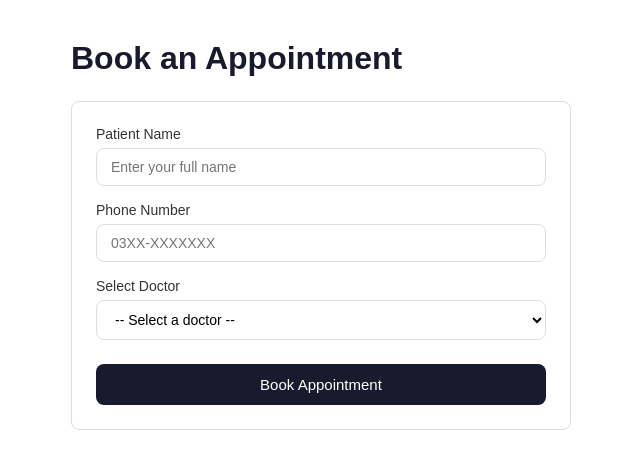
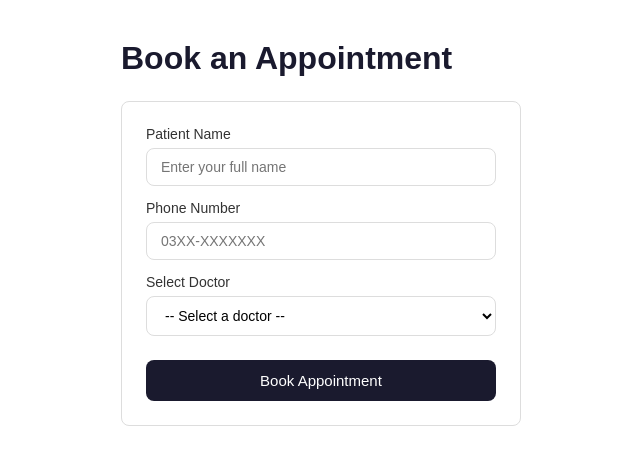
Before and after one commit to umairkhan152024/mern-journey-Practice, a React (Vite) app in the folder doctor-booking/: page / in a window 1280 px wide. Shown: the top 468 px of the page, without its empty margins (319-959 px from the left). Built offline with nearby package versions, Linux system fonts and the light colour scheme.

Commit message:
Chapter 2: Forms complete - controlled inputs, onSubmit, dropdown, reset

```diff
--- a/doctor-booking/src/App.jsx
+++ b/doctor-booking/src/App.jsx
@@ -1,204 +1,100 @@
 // ============================================
 // FILE: src/App.jsx
-// NEW CONCEPT: Forms
+// PIECE 6 OF 6 — Complete form with dropdown
 // ============================================
-// A form in React works like this:
+// GOAL: add one more field — select dropdown
+// for choosing a doctor
 //
-// User types in input
-//   → onChange fires
-//     → setState updates
-//       → React re-renders
-//         → input shows new value
-//
-// User clicks submit
-//   → onSubmit fires
-//     → e.preventDefault() stops page refresh
-//       → we read data from state
-//         → we show success message
+// NEW THING: select element
+// works EXACTLY like input
+// same name, value, onChange pattern
+// only difference is it shows a dropdown
+// instead of a text box
 // ============================================
 
-// import useState — we need it for form data
 import { useState } from "react";
 
-// ============================================
-// COMPONENT: BookingForm
-// ============================================
-// This component has its own state
-// It manages all the form fields
-// and the submission process
-// ============================================
-
-function BookingForm() {
-  // =============================================
-  // STATE 1 — formData object
-  // =============================================
-  // We store ALL form fields in ONE state object
-  // This is the standard pattern for forms
-  //
-  // Instead of:
-  //   const [name, setName] = useState("")
-  //   const [phone, setPhone] = useState("")
-  //   const [doctor, setDoctor] = useState("")
-  //
-  // We do ONE state object with all fields:
-  //   formData.name   → patient name field
-  //   formData.phone  → phone number field
-  //   formData.doctor → selected doctor field
-  //
-  // All fields start as empty string ""
-  // =============================================
+function App() {
+  // formData now has THREE fields
+  // name, phone — same as before
+  // doctor — NEW field for selected doctor
   const [formData, setFormData] = useState({
-    name: "", // patient name — empty at start
-    phone: "", // phone number — empty at start
+    name: "", // patient name
+    phone: "", // phone number
     doctor: "", // selected doctor — empty at start
   });
 
-  // =============================================
-  // STATE 2 — isSubmitted boolean
-  // =============================================
-  // false → show the form
-  // true  → show the success message
-  // starts as false because form shows first
-  // =============================================
   const [isSubmitted, setIsSubmitted] = useState(false);
 
-  // =============================================
-  // FUNCTION: handleChange
-  // =============================================
-  // This ONE function handles ALL input changes
-  // We do not need a separate function for each input
-  //
-  // HOW IT WORKS:
-  // e.target.name  → which input field changed
-  //                  this matches the name="" attribute
-  //                  on each input element
-  // e.target.value → what the user typed
-  //
-  // ...formData → spread operator
-  //               keeps all existing field values
-  //               only updates the one that changed
-  //
-  // EXAMPLE:
-  // user types "Umair" in name field
-  //   e.target.name  = "name"
-  //   e.target.value = "Umair"
-  //   result: { name: "Umair", phone: "", doctor: "" }
-  //
-  // user types "0300" in phone field
-  //   e.target.name  = "phone"
-  //   e.target.value = "0300"
-  //   result: { name: "Umair", phone: "0300", doctor: "" }
-  // =============================================
+  // handleChange is exactly the same
+  // it works for ALL inputs including select
+  // because select also has name and value
   function handleChange(e) {
     setFormData({
-      ...formData, // keep all existing values
-      [e.target.name]: e.target.value, // update only the changed field
+      ...formData,
+      [e.target.name]: e.target.value,
     });
   }
 
-  // =============================================
-  // FUNCTION: handleSubmit
-  // =============================================
-  // This runs when user clicks the submit button
-  //
-  // STEP 1: e.preventDefault()
-  //   By default, when a form submits
-  //   the browser refreshes the entire page
-  //   This destroys all React state
-  //   preventDefault() stops that from happening
-  //   ALWAYS write this as the very first line
-  //
-  // STEP 2: setIsSubmitted(true)
-  //   Changes isSubmitted state to true
-  //   React re-renders
-  //   We show success message instead of form
-  // =============================================
   function handleSubmit(e) {
-    // STEP 1 — stop browser page refresh
-    // always first line in handleSubmit
     e.preventDefault();
-
-    // STEP 2 — mark form as submitted
-    // this triggers showing the success message
     setIsSubmitted(true);
   }
 
-  // =============================================
-  // FUNCTION: handleReset
-  // =============================================
-  // Runs when user clicks "Book Another"
-  // Resets all form fields back to empty
-  // Sets isSubmitted back to false
-  // Shows the form again
-  // =============================================
   function handleReset() {
-    // reset all fields to empty string
     setFormData({
       name: "",
       phone: "",
-      doctor: "",
+      doctor: "", // reset doctor back to empty
     });
-
-    // hide success message, show form again
     setIsSubmitted(false);
   }
 
-  // =============================================
-  // CONDITIONAL RENDER — success message
-  // =============================================
-  // if isSubmitted is true
-  // return the success screen EARLY
-  // the form below never renders
-  // this pattern is called "early return"
-  // =============================================
+  // success screen
   if (isSubmitted) {
     return (
-      // Success screen wrapper
       <div
         style={{
-          maxWidth: "500px",
+          maxWidth: "400px",
           margin: "40px auto",
+          fontFamily: "sans-serif",
           padding: "0 16px",
-          fontFamily: "sans-serif",
           textAlign: "center",
         }}
       >
-        {/* Green checkmark circle */}
+        {/* Green checkmark */}
         <div
           style={{
             width: "64px",
             height: "64px",
-            borderRadius: "50%", // makes it a circle
-            backgroundColor: "#e1f5ee", // light green
+            borderRadius: "50%",
+            backgroundColor: "#e1f5ee",
             display: "flex",
             alignItems: "center",
             justifyContent: "center",
             margin: "0 auto 16px",
             fontSize: "28px",
+            color: "#0f6e56",
           }}
         >
           ✓
         </div>
 
-        {/* Success title */}
-        <h2 style={{ color: "#0f6e56", marginBottom: "8px" }}>
+        <h2 style={{ color: "#0f6e56", marginBottom: "16px" }}>
           Appointment Booked!
         </h2>
 
-        {/* Show the data user submitted */}
-        {/* We read from formData state */}
-        {/* Even after submit, state still holds the values */}
-        <p style={{ color: "#555", margin: "6px 0" }}>
-          Patient: {formData.name}
-        </p>
+        {/* show all three submitted values */}
+        <p style={{ color: "#555", margin: "6px 0" }}>Name: {formData.name}</p>
         <p style={{ color: "#555", margin: "6px 0" }}>
           Phone: {formData.phone}
         </p>
+
+        {/* formData.doctor shows selected doctor name */}
         <p style={{ color: "#555", margin: "6px 0" }}>
           Doctor: {formData.doctor}
         </p>
 
-        {/* Reset button — goes back to form */}
         <button
           onClick={handleReset}
           style={{
@@ -218,36 +114,21 @@ function BookingForm() {
       </div>
     );
   }
-  // end of early return
 
-  // =============================================
-  // MAIN FORM RENDER
-  // =============================================
-  // This only renders when isSubmitted is false
-  // which is the default state
-  // =============================================
+  // main form
   return (
     <div
       style={{
-        maxWidth: "500px",
+        maxWidth: "400px",
         margin: "40px auto",
+        fontFamily: "sans-serif",
         padding: "0 16px",
-        fontFamily: "sans-serif",
       }}
     >
-      {/* Page title */}
       <h1 style={{ color: "#1a1a2e", marginBottom: "24px" }}>
         Book an Appointment
       </h1>
 
-      {/* =============================================
-          THE FORM ELEMENT
-          =============================================
-          onSubmit={handleSubmit}
-          → when user clicks submit button
-          → or presses Enter key
-          → handleSubmit function runs
-          ============================================= */}
       <form
         onSubmit={handleSubmit}
         style={{
@@ -257,18 +138,13 @@ function BookingForm() {
           padding: "24px",
         }}
       >
-        {/* ========================= */}
-        {/* INPUT 1 — Patient Name    */}
-        {/* ========================= */}
-        <div style={{ marginBottom: "16px" }}>
-          {/* label — tells user what this field is */}
-          {/* htmlFor="name" connects label to input */}
-          {/* htmlFor in JSX = for in HTML */}
-          {/* clicking label focuses the input */}
+        {/* INPUT 1 — name */}
+        {/* no change from before */}
+        <div style={{ marginBottom: "14px" }}>
           <label
             htmlFor="name"
             style={{
-              display: "block", // label on its own line
+              display: "block",
               marginBottom: "6px",
               fontSize: "14px",
               fontWeight: "500",
@@ -277,16 +153,6 @@ function BookingForm() {
           >
             Patient Name
           </label>
-
-          {/* CONTROLLED INPUT */}
-          {/* name="name" → matches formData.name key */}
-          {/*               handleChange uses this to know */}
-          {/*               which field to update */}
-          {/* value={formData.name} → input shows state value */}
-          {/*                         state controls the input */}
-          {/* onChange={handleChange} → fires on every keystroke */}
-          {/*                           updates formData.name */}
-          {/* required → cannot submit if empty */}
           <input
             id="name"
             type="text"
@@ -306,12 +172,10 @@ function BookingForm() {
             }}
           />
         </div>
-        {/* end of name field */}
 
-        {/* ========================= */}
-        {/* INPUT 2 — Phone Number    */}
-        {/* ========================= */}
-        <div style={{ marginBottom: "16px" }}>
+        {/* INPUT 2 — phone */}
+        {/* no change from before */}
+        <div style={{ marginBottom: "14px" }}>
           <label
             htmlFor="phone"
             style={{
@@ -324,10 +188,6 @@ function BookingForm() {
           >
             Phone Number
           </label>
-
-          {/* name="phone" → matches formData.phone */}
-          {/* value={formData.phone} → controlled by state */}
-          {/* onChange={handleChange} → updates formData.phone */}
           <input
             id="phone"
             type="tel"
@@ -347,11 +207,23 @@ function BookingForm() {
             }}
           />
         </div>
-        {/* end of phone field */}
 
-        {/* ========================= */}
-        {/* INPUT 3 — Select Doctor   */}
-        {/* ========================= */}
+        {/* =============================================
+            SELECT — doctor dropdown
+            =============================================
+            select works EXACTLY like input
+            same pattern:
+              name="doctor"         → field identifier
+              value={formData.doctor} → controlled by state
+              onChange={handleChange} → updates state
+              required              → cannot submit empty
+
+            inside select we put option elements
+            each option has a value
+            when user selects one:
+              e.target.value = that option's value
+              formData.doctor updates to that value
+            ============================================= */}
         <div style={{ marginBottom: "24px" }}>
           <label
             htmlFor="doctor"
@@ -366,11 +238,6 @@ function BookingForm() {
             Select Doctor
           </label>
 
-          {/* select = dropdown element */}
-          {/* works exactly like input */}
-          {/* name="doctor" → matches formData.doctor */}
-          {/* value={formData.doctor} → controlled by state */}
-          {/* onChange={handleChange} → updates formData.doctor */}
           <select
             id="doctor"
             name="doctor"
@@ -388,12 +255,12 @@ function BookingForm() {
               backgroundColor: "white",
             }}
           >
-            {/* default empty option */}
-            {/* value="" means nothing selected yet */}
+            {/* default option — value is empty string */}
+            {/* required means this cannot be selected on submit */}
             <option value="">-- Select a doctor --</option>
 
-            {/* each option has a value */}
-            {/* when selected, formData.doctor = that value */}
+            {/* each option value is the doctor name */}
+            {/* when selected formData.doctor = this value */}
             <option value="Dr. Ahmed Khan">
               Dr. Ahmed Khan — Cardiologist
             </option>
@@ -407,14 +274,8 @@ function BookingForm() {
             <option value="Dr. Usman Ali">Dr. Usman Ali — Neurologist</option>
           </select>
         </div>
-        {/* end of doctor select */}
 
-        {/* ========================= */}
-        {/* SUBMIT BUTTON             */}
-        {/* ========================= */}
-        {/* type="submit" → clicking this */}
-        {/* triggers the form onSubmit   */}
-        {/* which runs handleSubmit      */}
+        {/* SUBMIT BUTTON */}
         <button
           type="submit"
           style={{
@@ -432,23 +293,6 @@ function BookingForm() {
           Book Appointment
         </button>
       </form>
-      {/* end of form */}
-    </div>
-  );
-}
-// end of BookingForm component
-
-// ============================================
-// COMPONENT: App
-// ============================================
-// App just renders BookingForm
-// BookingForm manages its own state internally
-// This is called LOCAL STATE
-// ============================================
-function App() {
-  return (
-    <div>
-      <BookingForm />
     </div>
   );
 }
```
